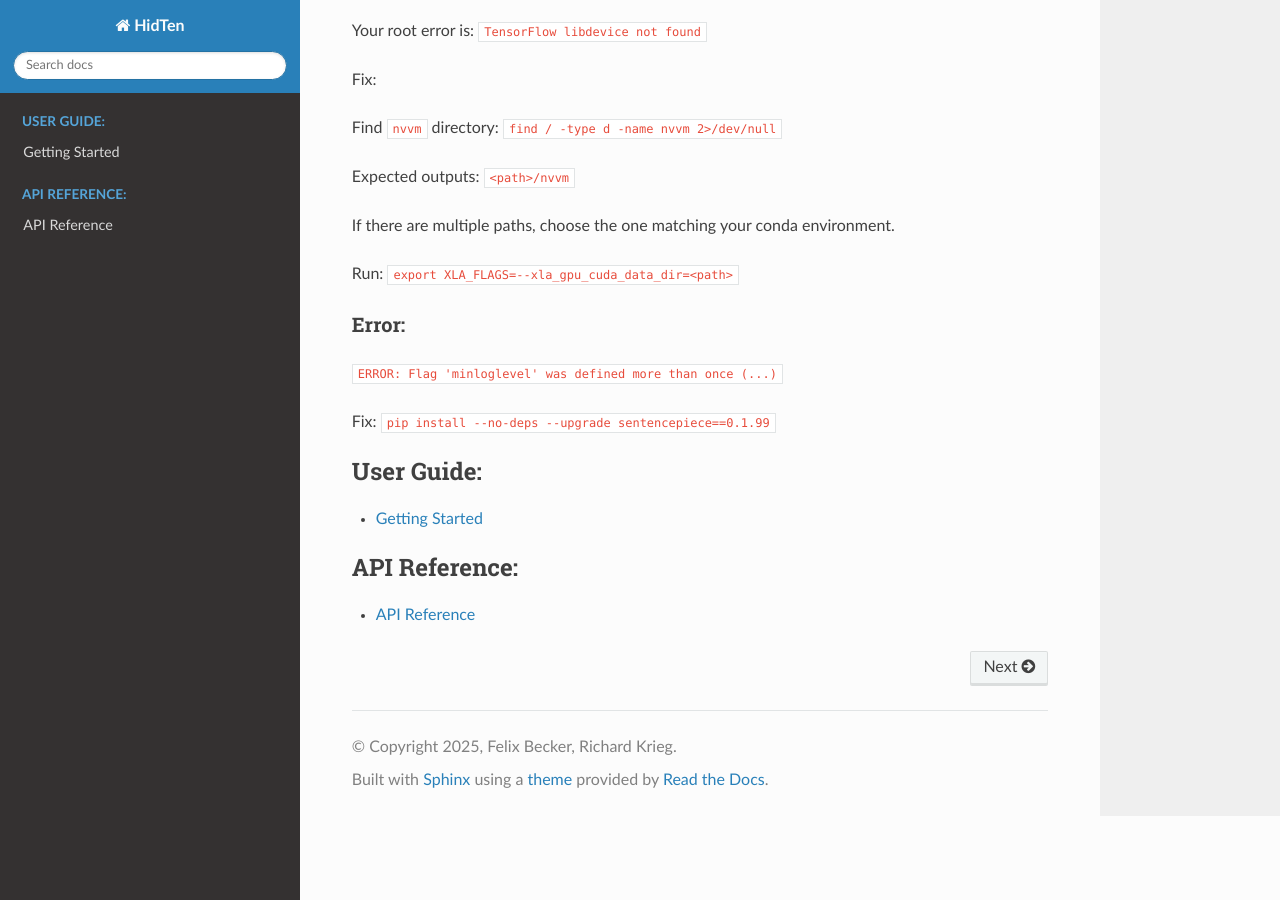
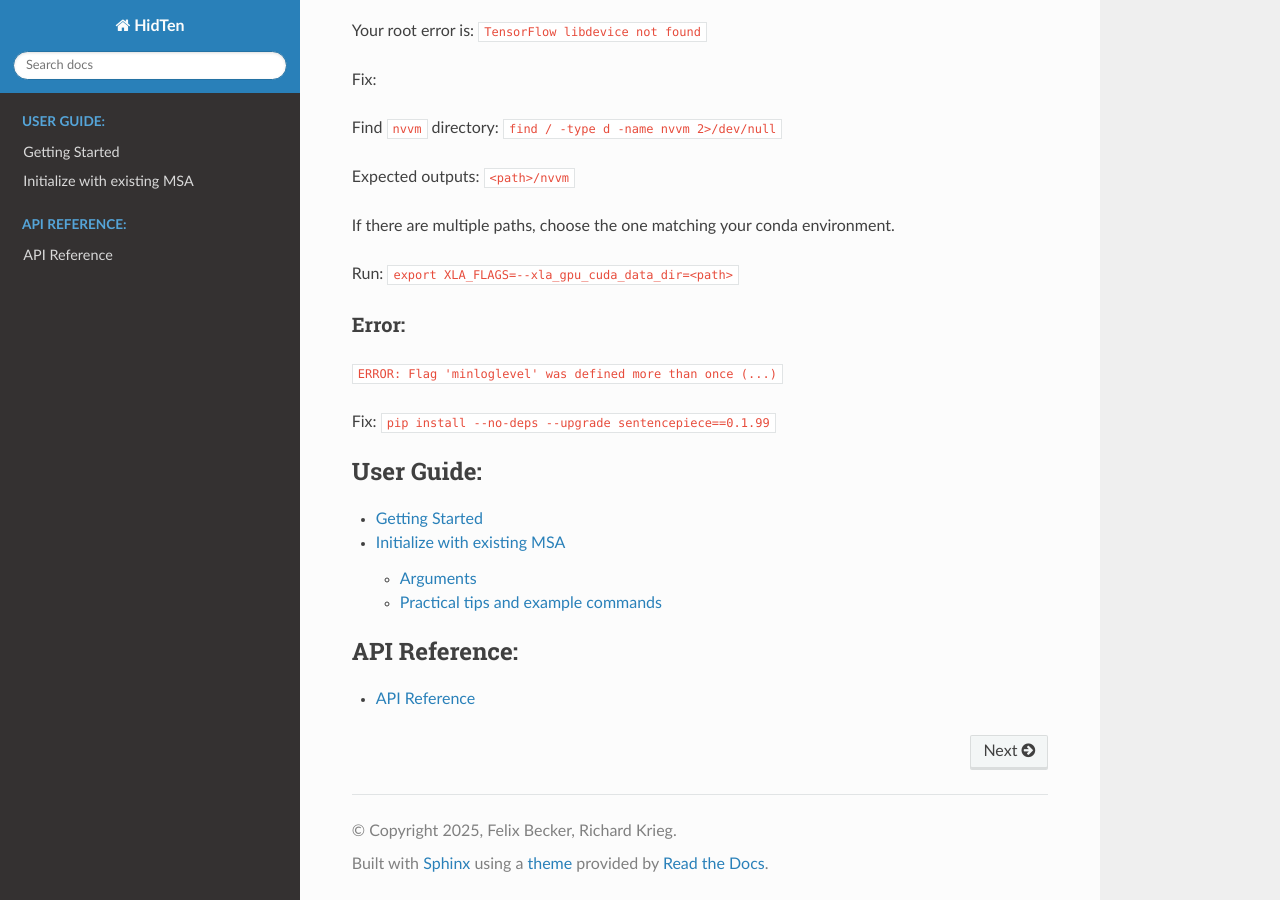
Before and after one commit to Gaius-Augustus/learnMSA, a Sphinx documentation site: the page built from docs/index.rst, in a window 1280 px wide and 900 px high, scrolled down 3965 px. Built offline with Sphinx 7.4.7 and the Read the Docs theme 3.1.0, drawn with Linux system fonts in a browser that asks for light colours; some of the changed lines change nothing that is shown.

Commit message:
added init msa docs

```diff
--- a/docs/index.rst
+++ b/docs/index.rst
@@ -9,6 +9,7 @@ Welcome to learnMSA's documentation!
    :caption: User Guide:
 
    getting_started
+   init_msa
 
 .. toctree::
    :maxdepth: 2
--- /dev/null
+++ b/docs/init_msa.rst
@@ -0,0 +1,73 @@
+Initialize with existing MSA
+===============
+
+learnMSA allows to initialize the model using an existing MSA.
+This can be particularly useful when you have a high-quality MSA that you want to extend with more sequences.
+In contrast to other methods, learnMSA allows for a joint fine-tuning of the initial model on a large dataset.
+Furthermore, you can indirectly initialize learnMSA with an existing HMM output from tools like HMMER by first converting the HMM to an MSA.
+
+Arguments
+---------
+
+``--from_msa`` *PATH*
+    If set, the initial HMM parameters will be inferred from the provided MSA in FASTA format.
+    learnMSA will perform a training as usual and infer an alignment for the input
+    sequences (``-i``).
+
+    To customize the behavior of the MSA to HMM conversion, the following additional arguments are available:
+    ``--match_threshold``, ``--global_factor``, ``--random_scale``, and ``--pseudocounts``.
+
+    The training parameters can be customized to use fewer epochs (``--epochs``) and
+    model surgery can be skipped (``--max_iterations 1``). Also consider reducing ``-n`` and
+    ``--learning_rate``. Use ``--epochs 0 --max_iterations 1`` to disable all finetuning and
+    align the input sequence directly with the HMM inferred from the MSA.
+
+``--match_threshold`` *FLOAT*
+    A value in [0, 1].
+    When inferring HMM parameters from an MSA, a column is considered a match
+    state if its occupancy (the fraction of non-gap characters) is at least this
+    value.
+    Reducing this threshold will result in a longer profile HMM with more match states.
+
+    Default: 0.5 (50%)
+
+``--global_factor`` *FLOAT*
+    A value in [0, 1] that describes the degree to which the MSA provided
+    with ``--from_msa`` is considered a global alignment. This value is used as a
+    mixing factor and affects how states are counted when the data contains
+    fragmentary sequences. A global alignment counts flanks as deletions,
+    while a local alignment counts them as jumps into the profile using only
+    a single edge.
+
+    Default: 0.1
+
+``--random_scale`` *FLOAT*
+    The standard deviation of the Gaussian noise added to the initial parameters.
+    The noise is only applied when the number of trained models
+    (``-n``) is greater than 1. This can be useful if you don't trust the MSA enough,
+    want to introduce some variability between the models and let learnMSA select the best one.
+
+    Default: 0.001
+
+``--pseudocounts``
+    When set, learnMSA will add pseudocounts to the emission and transition counts
+    when inferring HMM parameters from the MSA. This can help if the MSA contains few sequences
+    and you don't trust its correctness. For large input MSAs this option has little effect.
+
+
+Practical tips and example commands
+-----------------------------------
+
+When initializing from an existing MSA, you might want to disable model surgery, which is a heuristic aimed
+to optimize the number of match states. You have a better option to adjust this number, which is ``--match_threshold``.
+Use the following command for a default training without model surgery:
+
+.. code-block:: bash
+
+   learnMSA -i INPUT_FILE -o OUTPUT_FILE --from_msa INITIAL_MSA.fasta --max_iterations 1
+
+When you trust the MSA strongly and want to use it with only a minor finetuning run:
+
+.. code-block:: bash
+
+    learnMSA -i INPUT_FILE -o OUTPUT_FILE --from_msa INITIAL_MSA.fasta --epochs 3 --max_iterations 1 --n 1
```
Also changed, not shown: 1 other file.
